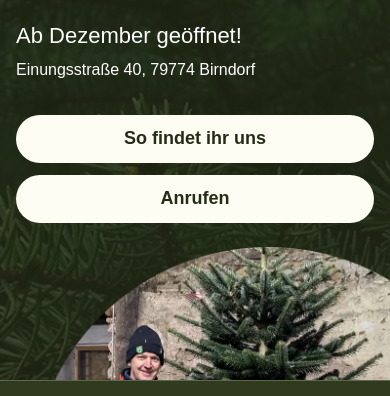
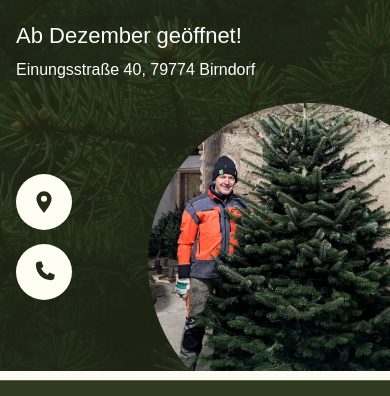
Before and after one commit to robinbaechle-ops/Ebner-Birndorf, a plain HTML site: page index.html in a window 390 px wide. Shown: the part 201-597 px from the top of the page. Drawn offline with Linux system fonts and the light colour scheme.

Commit message:
Handy: runde Symbol-Knoepfe neben dem Bild

```diff
--- a/index.html
+++ b/index.html
@@ -89,8 +89,14 @@
         <p class="hero-zeiten" id="hero-zeiten">Ab Dezember geöffnet!</p>
         <p class="hero-ort">Einungsstraße 40, 79774 Birndorf</p>
         <div class="hero-aktionen">
-          <a class="knopf hell" href="#anfahrt">So findet ihr uns</a>
-          <a class="knopf hell" href="tel:+491722050425">Anrufen</a>
+          <a class="knopf hell symbol-knopf" href="#anfahrt" aria-label="So findet ihr uns">
+            <svg viewBox="0 0 24 24" aria-hidden="true"><path d="M12 2a7 7 0 0 0-7 7c0 5.2 7 13 7 13s7-7.800 7-13a7 7 0 0 0-7-7Zm0 9.800A2.800 2.800 0 1 1 12 6.200a2.800 2.800 0 0 1 0 5.600Z"/></svg>
+            <span>So findet ihr uns</span>
+          </a>
+          <a class="knopf hell symbol-knopf" href="tel:+491722050425" aria-label="Anrufen">
+            <svg viewBox="0 0 24 24" aria-hidden="true"><path d="M6.600 2.500 9.500 2l2 5-2.200 1.700a13 13 0 0 0 6 6L17 12.500l5 2-.5 2.900c-.2 1.300-1.300 2.100-2.600 2.100C10.700 19.500 4.500 13.300 4.500 5.100c0-1.300.8-2.400 2.100-2.600Z"/></svg>
+            <span>Anrufen</span>
+          </a>
         </div>
       </div>
     </div>
--- a/style.css
+++ b/style.css
@@ -96,6 +96,7 @@ a:focus-visible { outline: 3px solid var(--moos-hell); outline-offset: 3px; }
 .pikto svg.gefuellt { fill: currentColor; stroke: none; }
 .pikto svg.gefuellt .vorn { stroke: var(--logo-gruen); stroke-width: 1; }
 .hero-aktionen { display: flex; flex-wrap: wrap; gap: 12px 16px; margin-top: 32px; }
+.symbol-knopf svg { display: none; width: 26px; height: 26px; fill: currentColor; }
 .hero-foto {
   position: absolute; right: 0; bottom: 0;
   width: min(23vw, 420px);
@@ -246,7 +247,14 @@ mark {
   .marke span { display: none; }
   .hero-unterzeile { font-size: 21px; }
   .hero-ort { font-size: 16px; }
-  .hero-aktionen .knopf { flex: 1 1 100%; }
+  /* Runde Symbol-Knöpfe links, Fotokreis rechts daneben */
+  /* Knöpfe (2 × 56 px + 14 px Abstand = 126 px) mittig zur Bildhöhe (62vw × 816/735 ≈ 68.8vw) */
+  .hero-aktionen { flex-direction: column; gap: 14px; margin-top: calc(34.4vw - 63px + 20px); position: relative; z-index: 1; }
+  .symbol-knopf { width: 56px; height: 56px; min-height: 0; padding: 0; border-radius: 50%; }
+  .symbol-knopf svg { display: block; }
+  .symbol-knopf span { position: absolute; width: 1px; height: 1px; overflow: hidden; clip: rect(0 0 0 0); white-space: nowrap; }
+  .hero .inhalt { padding-bottom: 0; }
+  .hero-foto { width: 62vw; margin: calc(-34.4vw - 63px) 0 0 auto; }
 }
 
 @media (prefers-reduced-motion: reduce) {
```
